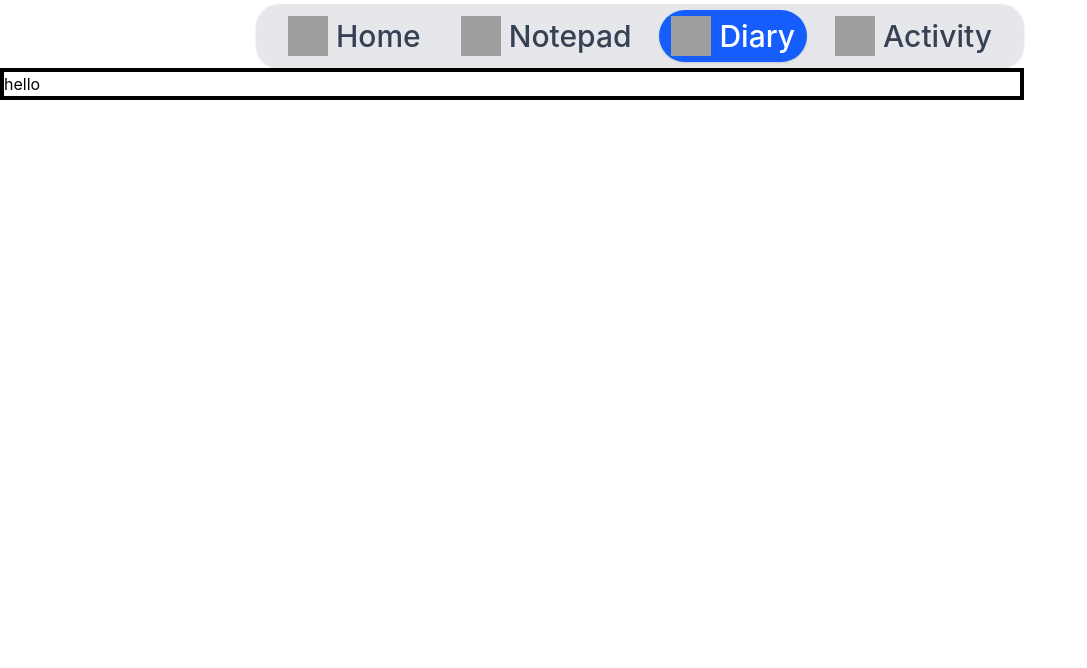
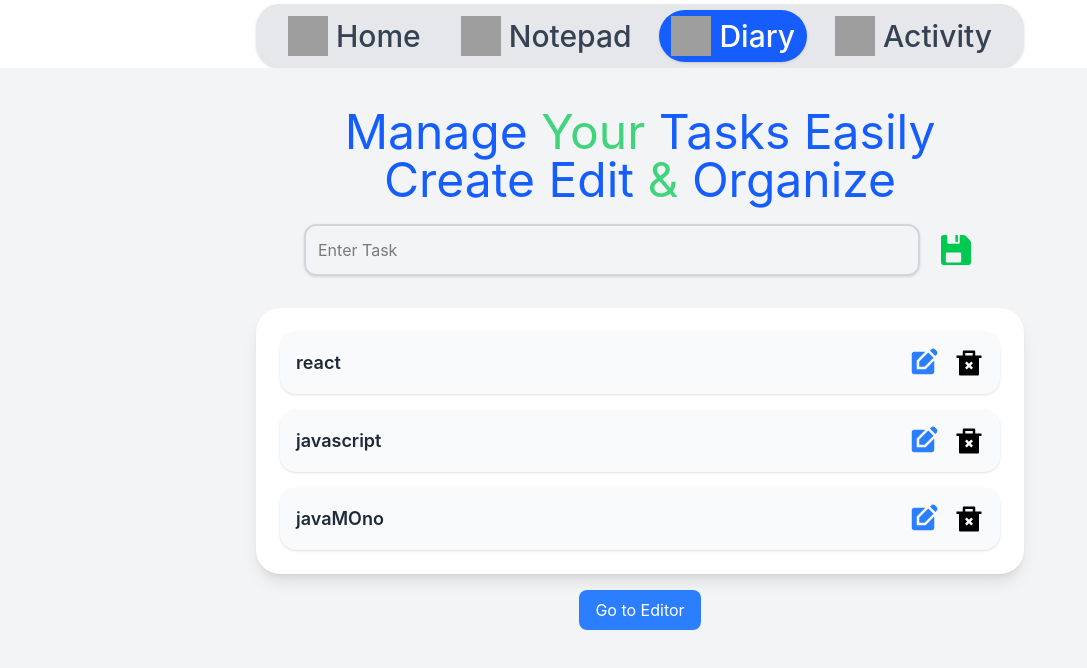
Before and after one commit to rajatmaurya-cs/NoteFlow, a React (Vite) app in the folder NoteFlow/: page /diary in a window 1280 px wide. Shown: the top 668 px of the page, without its empty margins (0-1087 px from the left). Built offline with nearby package versions, Linux system fonts and the light colour scheme; grey boxes are pictures that could not be loaded.

Commit message:
feat:Diary Component

```diff
--- a/NoteFlow/package.json
+++ b/NoteFlow/package.json
@@ -22,13 +22,16 @@
     "@tiptap/starter-kit": "^3.22.3",
     "echarts-for-react": "^3.0.6",
     "framer-motion": "^12.38.0",
+    "html-to-text": "^9.0.5",
     "jodit-react": "^5.3.21",
     "lexical": "^0.42.0",
     "lucide-react": "^1.7.0",
+    "notiflix": "^3.2.8",
     "react": "^19.2.4",
     "react-calendar": "^6.0.1",
     "react-dom": "^19.2.4",
     "react-hot-toast": "^2.6.0",
+    "react-icons": "^5.6.0",
     "react-router-dom": "^7.14.0",
     "recharts": "^3.8.1",
     "styled-components": "^6.3.12",
--- a/NoteFlow/src/App.jsx
+++ b/NoteFlow/src/App.jsx
@@ -6,9 +6,11 @@ import Header from './components/Header'
 import Notepad from './components/Notepad'
 import Activity from './components/Activity'
 import Diary from './components/Diary'
+import Card from './components/Card'
 
 
 import Storage from './components/Animation/Storage'
+import Car from './components/Animation/Car'
 
 function App() {
 
@@ -27,6 +29,8 @@ function App() {
 
 
     <Route path = '/' element = {<Storage/>}/>
+
+    <Route path = '/Card/:Id' element = {<Card/>}/>
 
     <Route path = '/Header' element = {<Header/>}/>
 
--- /dev/null
+++ b/NoteFlow/src/components/Card.jsx
@@ -0,0 +1,30 @@
+import React from 'react'
+import { useParams } from 'react-router-dom'
+
+const Card = () => {
+
+    const {Id} = useParams();
+
+    const data = JSON.parse(localStorage.getItem('myData'));
+
+    const res = data.filter((item)=> item.id == Id)
+
+  return (
+    <div>
+
+        {res.map((item)=>{
+            return(
+                <div>
+                    {item.id}
+                    {item.subject}
+                    {item.title}
+                    {item.subcription}
+                </div>
+            )
+        })}
+
+    </div>
+  )
+}
+
+export default Card
--- a/NoteFlow/src/components/Diary.jsx
+++ b/NoteFlow/src/components/Diary.jsx
@@ -1,21 +1,138 @@
-import React from 'react'
-import Car from './Animation/Car'
-// import { v4 as uuidv4 } from 'uuid';
-// const id = uuidv4();
+import React, { useState } from 'react'
+import { MdEditSquare } from "react-icons/md";
+import { IoIosSave } from "react-icons/io";
+import { RiDeleteBin2Fill } from "react-icons/ri";
+import { Report } from 'notiflix';
+import { v4 as uuidv4 } from 'uuid';
+import Car from '../components/Animation/Car'
+import {useNavigate} from 'react-router-dom'
+
+
+
 const Diary = () => {
-  return (
-    <div>
 
-      <div className='border-4 max-w-5xl h-auto'>
-      hello
+  const navigate = useNavigate();
 
-      </div>
+
+  const [container, setcontainer] = useState([{ id: 1, task: "react" }, { id: 2, task: "javascript" }, { id: 3, task: "javaMOno" }]);
+
+  const [work, setwork] = useState('')
 
 
 
 
+
+  const handleEdit = (itemId) => {
+    const res = container.filter((itr) => itr.id === itemId);
+    setwork(res[0].task);
+    const newData = container.filter((item) => itemId != item.id);
+    setcontainer(newData)
+}
+
+  const handlesubmit = () => {
+    const newTask = {
+      id: uuidv4(),
+      task: work,
+    }
+
+    setcontainer([...container, newTask])
+
+    Report.success(
+      'Task Added Successfully',
+    );
+
+    setwork('')
+
+  }
+
+  const handledelete = (itemId)=>{
+
+      const res = container.filter((item)=>item.id!=itemId);
+
+      setcontainer(res);
+
+  }
+
+
+
+  return (
+
+    < div className='w-full min-h-screen flex items-center justify-center '>
+
+  <div className="flex flex-col min-h-screen w-full bg-gray-100 justify-start items-center p-10">
+
+      {/* Main Heading */}
+      <h1 className="text-blue-600 text-5xl">
+        Manage
+        <span className='animate-pulse text-green-500'> Your </span>
+        Tasks Easily
+      </h1>
+
+      <h1 className="text-blue-600 text-5xl  mb-5"> Create Edit   <span className='text-green-500 animate-pulse'> & </span> Organize</h1>
+
+      {/* Input + Save Button */}
+      <div className="flex items-center justify-center space-x-4 mb-8 w-full max-w-2xl">
+        <input
+          type="text"
+          placeholder="Enter Task"
+          value={work}
+          onChange={(e) => setwork(e.target.value)}
+          className="w-full p-3 rounded-xl border-2 border-gray-300 focus:outline-none focus:ring-2 focus:ring-blue-500 focus:border-blue-500 shadow-sm"
+        />
+        <button
+          onClick={() => handlesubmit()}
+          className="text-green-500 hover:text-blue-600 hover:animate-pulse transition-colors"
+        >
+          <IoIosSave size={40} />
+        </button>
+      </div>
+
+     {/* Task Container */}
+<div className="w-full max-w-3xl bg-white p-6 rounded-3xl shadow-lg flex flex-col space-y-4">
+  {container.map((item) => (
+    <div
+      key={item.id}
+      className="flex justify-between items-center bg-gray-50 p-4 rounded-2xl shadow hover:shadow-lg transition-shadow duration-200"
+    >
+      <h2 className="text-gray-800 font-semibold text-lg">{item.task}</h2>
+
+      <div className="flex space-x-4">
+        <button
+          onClick={() => handleEdit(item.id)}
+          className="text-blue-500 hover:text-blue-700 transition-colors"
+        >
+          <MdEditSquare size={30} />
+        </button>
+
+        <button
+        onClick={()=>handledelete(item.id)}
+          className="text-black hover:text-red-700 hover:animate-pulse transition-colors"
+        >
+          <RiDeleteBin2Fill size={30} />
+        </button>
+      </div>
     </div>
-  )
+  ))}
+
+
+</div>
+
+
+
+
+
+  <button onClick={()=>navigate('/notepad')} className="mt-4 px-4 py-2 bg-blue-500 text-white rounded-lg">
+    Go to Editor
+  </button>
+
+
+    </div>
+
+
+
+    </div>
+
+  );
 }
 
 export default Diary
--- a/NoteFlow/src/components/Home.jsx
+++ b/NoteFlow/src/components/Home.jsx
@@ -1,30 +1,30 @@
 import React from 'react';
-
+import { Link } from 'react-router-dom';
 const Home = ({ data }) => {
   return (
     <div className="p-4 grid grid-cols-1 sm:grid-cols-2 md:grid-cols-3 gap-6">
       {data?.length > 0 ? (
         data.map((item) => (
-          <div
+          <Link to = {`/Card/${item.id}`}
             key={item.id}
             className="bg-white shadow-lg rounded-xl p-4 hover:shadow-2xl transition-shadow duration-300"
           >
-            {/* Subject */}
+
             <div className="text-sm font-medium text-indigo-600 mb-1">
               {item.subject}
             </div>
 
-            {/* Title */}
+
             <div className="text-lg font-semibold text-gray-800 mb-2">
               {item.title}
             </div>
 
-            {/* Description */}
+
             <div className="text-sm text-gray-600 mb-3 line-clamp-3">
               {item.description}
             </div>
 
-            {/* Date & Published */}
+
             <div className="flex justify-between items-center text-xs text-gray-500">
               <span>{item.date}</span>
               <span
@@ -35,7 +35,7 @@ const Home = ({ data }) => {
                 {item.published ? 'Published' : 'Draft'}
               </span>
             </div>
-          </div>
+          </Link>
         ))
       ) : (
         <div>No notes available</div>
--- a/NoteFlow/src/components/Notepad.jsx
+++ b/NoteFlow/src/components/Notepad.jsx
@@ -1,12 +1,12 @@
 import React, { useState, useMemo ,useRef} from "react";
 import JoditEditor from "jodit-react";
-import { Notes } from "./mockData";
 import Calendar from "react-calendar";
 import "react-calendar/dist/Calendar.css";
 import Robot from "./Animation/Robot";
 import toast from "react-hot-toast";
-
+import { Report } from 'notiflix';
 import Trash from '../assets/Trash2.png'
+import { htmlToText } from "html-to-text";
 
 const Notepad = () => {
 
@@ -19,7 +19,7 @@ const Notepad = () => {
 
     const [date, setDate] = useState(new Date());
 
-    // const [content, setContent] = useState("");
+
 
     const [error, setError] = useState('');
 
@@ -54,14 +54,31 @@ const Notepad = () => {
             return;
 
         }
+
         const editorData = editor.current.value;
+
+        const plainText = htmlToText(editorData).trim();
+
+        console.log(plainText);
+
+
+           if(plainText === ''){
+              Report.failure(
+
+                  'Content required',
+
+                );
+                return ;
+        }
+
+        console.log(date.toISOString().split('T')[0])
 
         const newItem = {
             id: Math.random(),
             subject: subject,
             title: title,
-            date: date,
-            description: editorData,
+            date: date.toISOString().split('T')[0],
+            description: plainText,
             published: true,
         };
 
```
Also changed, not shown: NoteFlow/src/assets/Edit.png (added), 1 other file (tests, documents, lock files or other folders).
